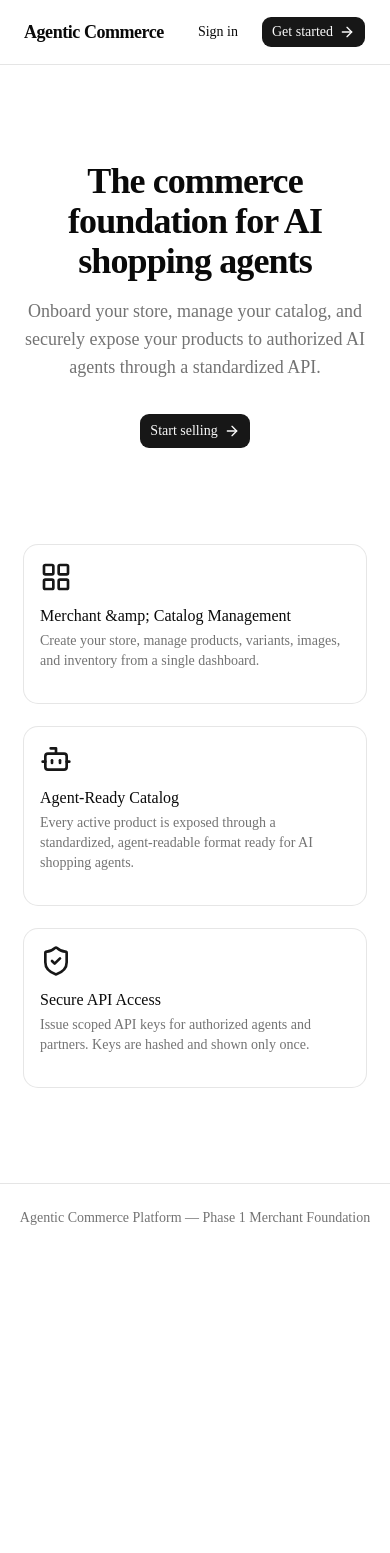
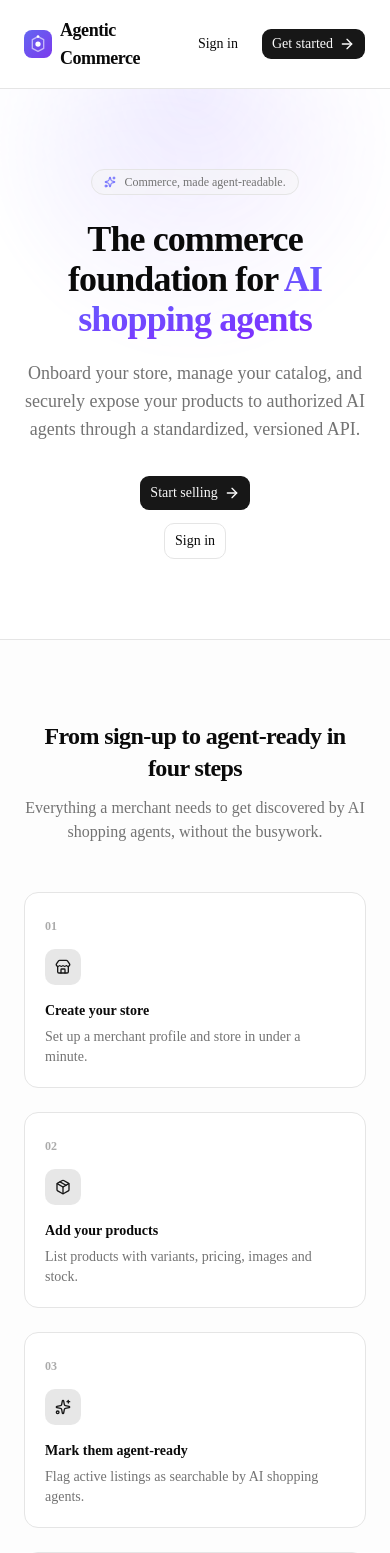
Before and after one commit to TechyCSR/Agentic-Ecommerce, a Next.js app in the folder Merchant/frontend/: page / in a window 390 px wide. Shown: the top 1553 px of the page. Before the commit the page ends 1252 px from the top, so only its background shows below. Built offline with nearby package versions, Linux system fonts and the light colour scheme; no server answers.

Commit message:
feat(frontend): enhance onboarding and layout with improved metadata, store fetching, and UI updates

```diff
--- a/Merchant/frontend/app/layout.tsx
+++ b/Merchant/frontend/app/layout.tsx
@@ -18,7 +18,7 @@ const geistMono = Geist_Mono({
 export const metadata: Metadata = {
   title: "Agentic Commerce | Merchant Platform",
   description:
-    "Manage your store, catalog, and secure agent access on the Agentic Commerce Platform.",
+    "Commerce, made agent-readable. Manage your store, catalog, and secure agent access on the Agentic Commerce Platform.",
 };
 
 export default function RootLayout({ children }: LayoutProps<"/">) {
--- a/Merchant/frontend/app/page.tsx
+++ b/Merchant/frontend/app/page.tsx
@@ -1,20 +1,31 @@
 import { Show } from "@clerk/nextjs";
-import { ArrowRight, Bot, LayoutGrid, ShieldCheck } from "lucide-react";
+import {
+  ArrowRight,
+  Bot,
+  KeyRound,
+  LayoutGrid,
+  Package,
+  ShieldCheck,
+  Sparkles,
+  Store,
+} from "lucide-react";
 import Link from "next/link";
 
+import { Logo } from "@/components/brand/logo";
 import { Button } from "@/components/ui/button";
 import {
   Card,
-  CardContent,
   CardDescription,
   CardHeader,
   CardTitle,
 } from "@/components/ui/card";
 
+const TAGLINE = "Commerce, made agent-readable.";
+
 const features = [
   {
     icon: LayoutGrid,
-    title: "Merchant &amp; Catalog Management",
+    title: "Merchant & Catalog Management",
     description:
       "Create your store, manage products, variants, images, and inventory from a single dashboard.",
   },
@@ -32,14 +43,41 @@ const features = [
   },
 ];
 
+const steps = [
+  {
+    step: "01",
+    icon: Store,
+    title: "Create your store",
+    description: "Set up a merchant profile and store in under a minute.",
+  },
+  {
+    step: "02",
+    icon: Package,
+    title: "Add your products",
+    description: "List products with variants, pricing, images and stock.",
+  },
+  {
+    step: "03",
+    icon: Sparkles,
+    title: "Mark them agent-ready",
+    description: "Flag active listings as searchable by AI shopping agents.",
+  },
+  {
+    step: "04",
+    icon: KeyRound,
+    title: "Issue a secure API key",
+    description: "Grant scoped, revocable access to authorized agents.",
+  },
+];
+
 export default function Home() {
   return (
     <div className="flex flex-1 flex-col">
-      <header className="border-b">
+      <header className="sticky top-0 z-40 border-b bg-background/80 backdrop-blur supports-backdrop-filter:bg-background/60">
         <div className="mx-auto flex max-w-6xl items-center justify-between px-6 py-4">
-          <span className="text-lg font-semibold tracking-tight">
-            Agentic Commerce
-          </span>
+          <Link href="/" aria-label="Agentic Commerce home">
+            <Logo />
+          </Link>
           <div className="flex items-center gap-3">
             <Show when="signed-out">
               <Button variant="ghost" render={<Link href="/sign-in" />}>
@@ -57,46 +95,157 @@ export default function Home() {
       </header>
 
       <main className="flex-1">
-        <section className="mx-auto max-w-6xl px-6 py-24 text-center">
-          <h1 className="mx-auto max-w-3xl text-4xl font-bold tracking-tight sm:text-5xl">
-            The commerce foundation for AI shopping agents
+        {/* Hero */}
+        <section className="relative overflow-hidden">
+          <div
+            aria-hidden
+            className="pointer-events-none absolute inset-0 -z-10 mask-[radial-gradient(ellipse_60%_50%_at_50%_0%,black,transparent)]"
+          >
+            <div className="absolute left-1/2 top-[-10%] size-144 -translate-x-1/2 rounded-full bg-linear-to-br from-indigo-500/20 via-violet-500/10 to-transparent blur-3xl" />
+          </div>
+
+          <div className="mx-auto max-w-6xl px-6 pb-20 pt-20 sm:pt-28">
+            <div className="mx-auto max-w-3xl text-center">
+              <div className="mx-auto mb-6 inline-flex items-center gap-2 rounded-full border bg-muted/50 px-3 py-1 text-xs font-medium text-muted-foreground">
+                <Sparkles className="size-3 text-indigo-500" />
+                {TAGLINE}
+              </div>
+              <h1 className="text-4xl font-bold tracking-tight text-balance sm:text-5xl lg:text-6xl">
+                The commerce foundation for{" "}
+                <span className="bg-linear-to-br from-indigo-500 to-violet-600 bg-clip-text text-transparent">
+                  AI shopping agents
+                </span>
               </h1>
-          <p className="mx-auto mt-4 max-w-2xl text-lg text-muted-foreground">
-            Onboard your store, manage your catalog, and securely expose your
-            products to authorized AI agents through a standardized API.
+              <p className="mx-auto mt-5 max-w-2xl text-lg text-balance text-muted-foreground">
+                Onboard your store, manage your catalog, and securely expose
+                your products to authorized AI agents through a standardized,
+                versioned API.
               </p>
-          <div className="mt-8 flex items-center justify-center gap-3">
+              <div className="mt-8 flex flex-col items-center justify-center gap-3 sm:flex-row">
                 <Show when="signed-out">
                   <Button size="lg" render={<Link href="/sign-up" />}>
                     Start selling <ArrowRight className="size-4" />
                   </Button>
+                  <Button
+                    size="lg"
+                    variant="outline"
+                    render={<Link href="/sign-in" />}
+                  >
+                    Sign in
+                  </Button>
                 </Show>
                 <Show when="signed-in">
                   <Button size="lg" render={<Link href="/dashboard" />}>
-                Open Dashboard
+                    Open Dashboard <ArrowRight className="size-4" />
                   </Button>
                 </Show>
               </div>
+            </div>
+          </div>
         </section>
 
-        <section className="mx-auto max-w-6xl px-6 pb-24">
-          <div className="grid gap-6 sm:grid-cols-3">
+        {/* How it works */}
+        <section className="border-t bg-muted/20 py-20">
+          <div className="mx-auto max-w-6xl px-6">
+            <div className="mx-auto max-w-2xl text-center">
+              <h2 className="text-2xl font-semibold tracking-tight sm:text-3xl">
+                From sign-up to agent-ready in four steps
+              </h2>
+              <p className="mt-3 text-muted-foreground">
+                Everything a merchant needs to get discovered by AI shopping
+                agents, without the busywork.
+              </p>
+            </div>
+            <div className="mt-12 grid gap-6 sm:grid-cols-2 lg:grid-cols-4">
+              {steps.map((s) => (
+                <div
+                  key={s.step}
+                  className="relative rounded-xl border bg-background p-5"
+                >
+                  <span className="text-xs font-semibold text-muted-foreground/60">
+                    {s.step}
+                  </span>
+                  <div className="mt-3 flex size-9 items-center justify-center rounded-lg bg-primary/10 text-primary">
+                    <s.icon className="size-4" />
+                  </div>
+                  <h3 className="mt-4 text-sm font-semibold">{s.title}</h3>
+                  <p className="mt-1.5 text-sm text-muted-foreground">
+                    {s.description}
+                  </p>
+                </div>
+              ))}
+            </div>
+          </div>
+        </section>
+
+        {/* Features */}
+        <section className="py-20">
+          <div className="mx-auto max-w-6xl px-6">
+            <div className="mx-auto max-w-2xl text-center">
+              <h2 className="text-2xl font-semibold tracking-tight sm:text-3xl">
+                Built for merchants and agents alike
+              </h2>
+            </div>
+            <div className="mt-12 grid gap-6 sm:grid-cols-3">
               {features.map((feature) => (
-              <Card key={feature.title}>
+                <Card
+                  key={feature.title}
+                  className="transition-shadow hover:shadow-md"
+                >
                   <CardHeader>
-                  <feature.icon className="size-8 text-primary" />
-                  <CardTitle className="mt-2">{feature.title}</CardTitle>
+                    <div className="flex size-10 items-center justify-center rounded-lg bg-primary/10 text-primary">
+                      <feature.icon className="size-5" />
+                    </div>
+                    <CardTitle className="mt-3">{feature.title}</CardTitle>
                     <CardDescription>{feature.description}</CardDescription>
                   </CardHeader>
-                <CardContent />
                 </Card>
               ))}
+            </div>
+          </div>
+        </section>
+
+        {/* CTA */}
+        <section className="pb-20">
+          <div className="mx-auto max-w-6xl px-6">
+            <div className="relative overflow-hidden rounded-2xl border bg-linear-to-br from-indigo-500 to-violet-600 px-8 py-14 text-center text-white sm:px-16">
+              <h2 className="text-2xl font-semibold tracking-tight sm:text-3xl">
+                Ready to make your catalog agent-ready?
+              </h2>
+              <p className="mx-auto mt-3 max-w-xl text-indigo-100">
+                Create your merchant profile and start listing products in
+                minutes &mdash; no credit card required.
+              </p>
+              <div className="mt-8 flex items-center justify-center gap-3">
+                <Show when="signed-out">
+                  <Button
+                    size="lg"
+                    className="bg-white text-indigo-700 hover:bg-white/90"
+                    render={<Link href="/sign-up" />}
+                  >
+                    Get started free <ArrowRight className="size-4" />
+                  </Button>
+                </Show>
+                <Show when="signed-in">
+                  <Button
+                    size="lg"
+                    className="bg-white text-indigo-700 hover:bg-white/90"
+                    render={<Link href="/dashboard" />}
+                  >
+                    Open Dashboard <ArrowRight className="size-4" />
+                  </Button>
+                </Show>
+              </div>
+            </div>
           </div>
         </section>
       </main>
 
-      <footer className="border-t py-6 text-center text-sm text-muted-foreground">
-        Agentic Commerce Platform — Phase 1 Merchant Foundation
+      <footer className="border-t py-8">
+        <div className="mx-auto flex max-w-6xl flex-col items-center justify-between gap-3 px-6 text-sm text-muted-foreground sm:flex-row">
+          <span>&copy; {new Date().getFullYear()} Agentic Commerce</span>
+          <span>{TAGLINE}</span>
+        </div>
       </footer>
     </div>
   );
--- /dev/null
+++ b/Merchant/frontend/components/brand/logo.tsx
@@ -0,0 +1,68 @@
+import { useId } from "react";
+
+import { cn } from "@/lib/utils";
+
+/**
+ * The icon mark: a package outline (commerce) with a solid agent node at
+ * its center and a satellite node above it (the agent reaching in).
+ */
+export function LogoMark({ className }: { className?: string }) {
+  const gradientId = useId();
+
+  return (
+    <svg
+      viewBox="0 0 32 32"
+      fill="none"
+      className={cn("size-7 shrink-0", className)}
+      aria-hidden="true"
+    >
+      <rect width="32" height="32" rx="9" fill={`url(#${gradientId})`} />
+      <path
+        d="M16 7.5 22.5 11v10L16 24.5 9.5 21V11L16 7.5Z"
+        stroke="white"
+        strokeOpacity="0.6"
+        strokeWidth="1.5"
+        strokeLinejoin="round"
+      />
+      <circle cx="16" cy="16" r="3" fill="white" />
+      <circle cx="16" cy="7.5" r="1.5" fill="white" />
+      <defs>
+        <linearGradient
+          id={gradientId}
+          x1="0"
+          y1="0"
+          x2="32"
+          y2="32"
+          gradientUnits="userSpaceOnUse"
+        >
+          <stop stopColor="#6366f1" />
+          <stop offset="1" stopColor="#7c3aed" />
+        </linearGradient>
+      </defs>
+    </svg>
+  );
+}
+
+export function Logo({
+  className,
+  markClassName,
+  textClassName,
+}: {
+  className?: string;
+  markClassName?: string;
+  textClassName?: string;
+}) {
+  return (
+    <span className={cn("flex items-center gap-2", className)}>
+      <LogoMark className={markClassName} />
+      <span
+        className={cn(
+          "text-lg font-semibold tracking-tight",
+          textClassName
+        )}
+      >
+        Agentic Commerce
+      </span>
+    </span>
+  );
+}
--- a/Merchant/frontend/components/dashboard/sidebar.tsx
+++ b/Merchant/frontend/components/dashboard/sidebar.tsx
@@ -11,6 +11,7 @@ import {
 import Link from "next/link";
 import { usePathname } from "next/navigation";
 
+import { Logo } from "@/components/brand/logo";
 import { cn } from "@/lib/utils";
 
 const navItems = [
@@ -27,9 +28,7 @@ export function Sidebar() {
   return (
     <aside className="hidden w-64 flex-col border-r bg-muted/20 md:flex">
       <div className="flex h-16 items-center border-b px-6">
-        <span className="text-lg font-semibold tracking-tight">
-          Agentic Commerce
-        </span>
+        <Logo />
       </div>
       <nav className="flex-1 space-y-1 p-4">
         {navItems.map((item) => {
--- a/Merchant/frontend/components/dashboard/topbar.tsx
+++ b/Merchant/frontend/components/dashboard/topbar.tsx
@@ -13,6 +13,7 @@ import Link from "next/link";
 import { usePathname } from "next/navigation";
 import { useState } from "react";
 
+import { Logo } from "@/components/brand/logo";
 import { Button } from "@/components/ui/button";
 import { Sheet, SheetContent, SheetTitle, SheetTrigger } from "@/components/ui/sheet";
 import { cn } from "@/lib/utils";
@@ -41,9 +42,7 @@ export function Topbar() {
           <SheetContent side="left" className="w-64 p-0">
             <SheetTitle className="sr-only">Navigation</SheetTitle>
             <div className="flex h-16 items-center border-b px-6">
-              <span className="text-lg font-semibold tracking-tight">
-                Agentic Commerce
-              </span>
+              <Logo />
             </div>
             <nav className="space-y-1 p-4">
               {navItems.map((item) => {
@@ -71,9 +70,11 @@ export function Topbar() {
             </nav>
           </SheetContent>
         </Sheet>
-        <span className="text-sm font-medium text-muted-foreground md:hidden">
-          Agentic Commerce
-        </span>
+        <Logo
+          className="md:hidden"
+          markClassName="size-6"
+          textClassName="text-sm font-medium"
+        />
       </div>
       <div className="md:hidden">
         <UserButton />
--- a/Merchant/frontend/lib/queries/use-stores.ts
+++ b/Merchant/frontend/lib/queries/use-stores.ts
@@ -13,12 +13,13 @@ export interface StorePayload {
   country?: string;
 }
 
-export function useStores() {
+export function useStores(options?: { enabled?: boolean }) {
   const api = useApi();
 
   return useQuery({
     queryKey: ["stores"],
     queryFn: () => api.get<Store[]>("/api/v1/stores"),
+    enabled: options?.enabled,
   });
 }
 
```
Also changed, not shown: Merchant/frontend/app/onboarding/page.tsx (+50 -13 lines). Lines whose indentation alone changed are shown as unchanged.
